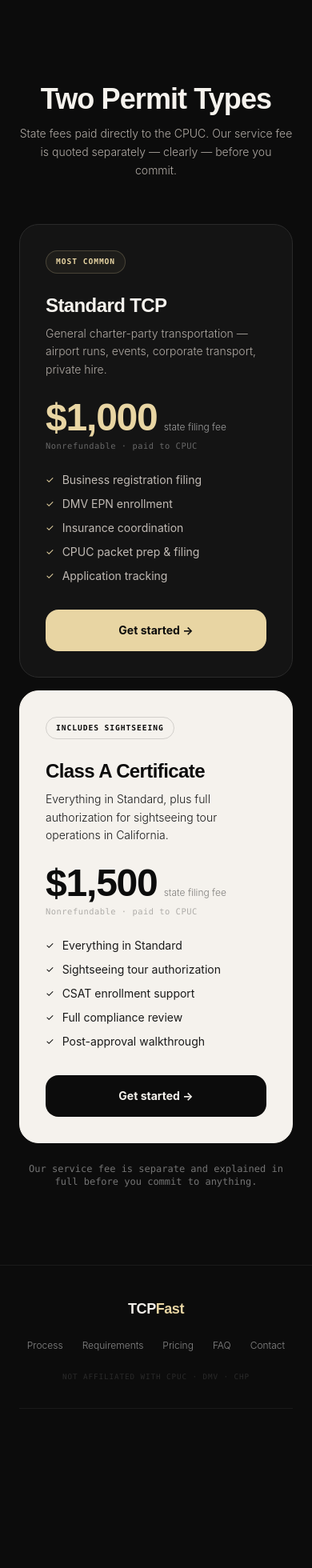
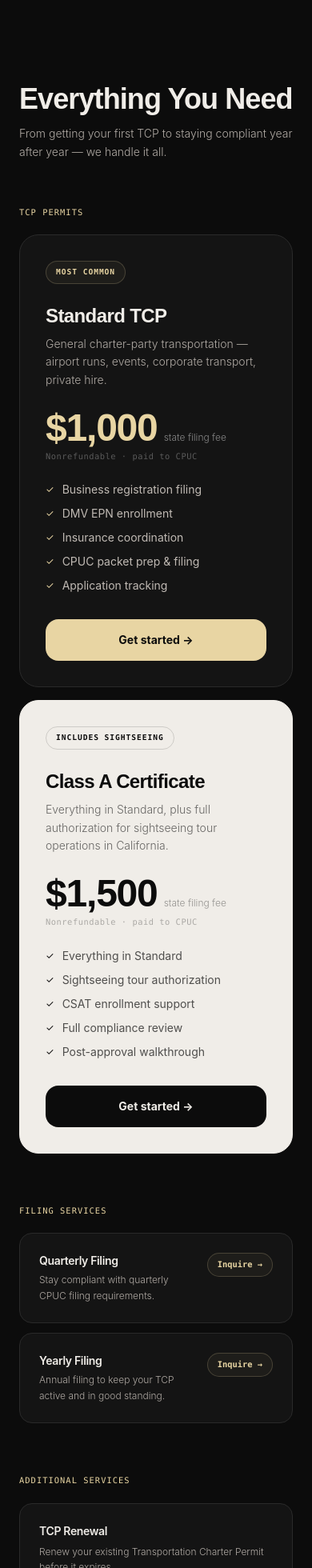
Before and after one commit to gevoglanyan/TCP, a React (Create React App) app: page /pricing in a window 390 px wide. Shown: the part 40-2000 px from the top of the page at 80% size. Before the commit the page ends 1865 px from the top, so only its background shows below. Built offline with nearby package versions, Linux system fonts and the light colour scheme; a web font is replaced by a local one.

Commit message:
Added More Services

```diff
--- a/src/components/Contact.js
+++ b/src/components/Contact.js
@@ -1,7 +1,7 @@
 import { useState, useRef } from 'react';
 import { motion, useInView } from 'framer-motion';
 
-const inputClass = "bg-[#0C0C0C] border border-[#2A2A2A] focus:border-[#E8D5A3] rounded-xl px-4 py-3 text-sm text-[#F5F2ED] outline-none transition-colors duration-200 placeholder-[#3A3A3A] w-full appearance-none";
+const inputClass = "bg-[#0C0C0C] border border-[#2A2A2A] focus:border-[#E8D5A3] rounded-xl px-4 py-3 text-sm text-[#F0EDE8] outline-none transition-colors duration-200 placeholder-[#3A3A3A] w-full appearance-none";
 const labelClass = "text-[0.65rem] font-mono font-semibold uppercase tracking-widest text-[#A0A0A0] mb-1.5 block";
 
 export default function Contact() {
@@ -21,81 +21,143 @@
       <div className="max-w-6xl mx-auto" ref={ref}>
         <div className="grid grid-cols-1 md:grid-cols-[1fr_1.5fr] gap-12 md:gap-20 items-start">
           <div className="md:sticky md:top-28">
-            <motion.h2 initial={{ opacity: 0, y: 16 }} animate={inView ? { opacity: 1, y: 0 } : {}} transition={{ duration: 0.6, delay: 0.1 }}
-              className="font-display text-4xl md:text-5xl font-bold text-[#F5F2ED] leading-tight tracking-tight mb-4">
+            <motion.h2
+              initial={{ opacity: 0, y: 16 }}
+              animate={inView ? { opacity: 1, y: 0 } : {}}
+              transition={{ duration: 0.6, delay: 0.1 }}
+              className="font-display text-4xl md:text-5xl font-bold text-[#F0EDE8] leading-tight tracking-tight mb-4"
+            >
               Let's get<br />
               <span className="text-[#A0A0A0] font-light">your permit<br />moving.</span>
             </motion.h2>
-            <motion.p initial={{ opacity: 0, y: 10 }} animate={inView ? { opacity: 1, y: 0 } : {}} transition={{ duration: 0.6, delay: 0.2 }}
-              className="text-sm text-[#B0AAA4] leading-relaxed font-light mb-8">
+            <motion.p
+              initial={{ opacity: 0, y: 10 }}
+              animate={inView ? { opacity: 1, y: 0 } : {}}
+              transition={{ duration: 0.6, delay: 0.2 }}
+              className="text-sm text-[#B0AAA4] leading-relaxed font-light mb-8"
+            >
               We'll respond within one business day with a full consultation and clear quote. No commitment required.
             </motion.p>
-            <motion.div initial={{ opacity: 0 }} animate={inView ? { opacity: 1 } : {}} transition={{ duration: 0.6, delay: 0.3 }}
-              className="flex flex-col gap-4">
+            <motion.div
+              initial={{ opacity: 0 }}
+              animate={inView ? { opacity: 1 } : {}}
+              transition={{ duration: 0.6, delay: 0.3 }}
+              className="flex flex-col gap-4"
+            >
               {[
-                { label: 'Email', val: 'tcpservices4you@gmail.com' },
+                { label: 'Email', val: 'permits@tcpfast.com' },
                 { label: 'Phone', val: '(323) 841-5151' },
-                { label: 'Hours', val: 'Mon – Fri, 9am – 6pm PST' },
+                { label: 'Hours', val: 'Mon–Fri, 9am–6pm PT' },
               ].map((c) => (
                 <div key={c.label} className="flex items-center gap-3">
                   <div className="w-8 h-8 rounded-full bg-[#141414] border border-[#2A2A2A] flex items-center justify-center flex-shrink-0">
                     <div className="w-1.5 h-1.5 rounded-full bg-[#E8D5A3]" />
                   </div>
                   <div>
-                    <div className="text-[0.58rem] font-mono font-semibold uppercase tracking-widest text-[#A0A0A0]/70">{c.label}</div>
-                    <div className="text-sm font-medium text-[#F5F2ED]">{c.val}</div>
+                    <div className="text-[0.58rem] font-mono font-semibold uppercase tracking-widest text-[#888888]/60">{c.label}</div>
+                    <div className="text-sm font-medium text-[#F0EDE8]">{c.val}</div>
                   </div>
                 </div>
               ))}
             </motion.div>
           </div>
 
-          <motion.form onSubmit={handleSubmit}
-            initial={{ opacity: 0, y: 24 }} animate={inView ? { opacity: 1, y: 0 } : {}}
+          <motion.form
+            onSubmit={handleSubmit}
+            initial={{ opacity: 0, y: 24 }}
+            animate={inView ? { opacity: 1, y: 0 } : {}}
             transition={{ duration: 0.7, delay: 0.2, ease: [0.22, 1, 0.36, 1] }}
-            className="bg-[#141414] border border-[#2A2A2A] rounded-3xl p-8 flex flex-col gap-4">
+            className="bg-[#141414] border border-[#2A2A2A] rounded-3xl p-8 flex flex-col gap-4"
+          >
             <div className="grid grid-cols-1 sm:grid-cols-2 gap-4">
-              <div><label className={labelClass}>First Name</label><input type="text" placeholder="John" required className={inputClass} /></div>
-              <div><label className={labelClass}>Last Name</label><input type="text" placeholder="Smith" required className={inputClass} /></div>
+              <div>
+                <label className={labelClass}>First Name</label>
+                <input type="text" placeholder="John" required className={inputClass} />
+              </div>
+              <div>
+                <label className={labelClass}>Last Name</label>
+                <input type="text" placeholder="Smith" required className={inputClass} />
+              </div>
             </div>
-            <div><label className={labelClass}>Email</label><input type="email" placeholder="you@company.com" required className={inputClass} /></div>
-            <div><label className={labelClass}>Phone</label><input type="tel" placeholder="(555) 000-0000" className={inputClass} /></div>
+
             <div>
-              <label className={labelClass}>Permit Type</label>
+              <label className={labelClass}>Email</label>
+              <input type="email" placeholder="you@company.com" required className={inputClass} />
+            </div>
+
+            <div>
+              <label className={labelClass}>Phone</label>
+              <input type="tel" placeholder="(555) 000-0000" className={inputClass} />
+            </div>
+
+            <div>
+              <label className={labelClass}>Service Needed</label>
               <select className={inputClass} style={{ paddingRight: '2.2rem' }}>
                 <option value="">Select...</option>
-                <option>Standard TCP ($1,000 Filing Fee)</option>
-                <option>Class A Certificate ($1,500 Filing Fee)</option>
+                <optgroup label="TCP Permits">
+                  <option>Standard TCP ($1,000 Filing Fee)</option>
+                  <option>Class A Certificate ($1,500 Filing Fee)</option>
+                </optgroup>
+                <optgroup label="TCP Services">
+                  <option>TCP Renewal</option>
+                  <option>TCP Transfer</option>
+                </optgroup>
+                <optgroup label="Filing">
+                  <option>Quarterly Filing</option>
+                  <option>Yearly Filing</option>
+                </optgroup>
+                <optgroup label="Business Services">
+                  <option>Corporation Formation</option>
+                  <option>EIN Number</option>
+                </optgroup>
+                <optgroup label="Permits">
+                  <option>City Permit</option>
+                  <option>Airport Permit</option>
+                  <option>Airport Permit Renewal</option>
+                </optgroup>
                 <option>Not Sure — Need Guidance</option>
               </select>
             </div>
+
             <div>
               <label className={labelClass}>Vehicle Type</label>
               <select className={inputClass} style={{ paddingRight: '2.2rem' }}>
                 <option value="">Select...</option>
                 <option>Sedan / SUV (Under 11 Passengers)</option>
-                <option>Van / Sprinter (11 – 15 Passengers)</option>
-                <option>Minibus (16 – 24 Passengers)</option>
-                <option>Full-Size Bus (25+ Passengers)</option>
+                <option>Van / Sprinter (11–15 Passengers)</option>
+                <option>Minibus (16–24 Passengers)</option>
+                <option>Bus (25+ Passengers)</option>
                 <option>Multiple Types</option>
+                <option>No Vehicle Yet</option>
               </select>
             </div>
+
             <div>
               <label className={labelClass}>Tell Us About Your Operation</label>
-              <textarea rows={4} placeholder="Describe your planned service, number of vehicles, existing registrations..."
-                className={`${inputClass} resize-y leading-relaxed`} />
+              <textarea
+                rows={4}
+                placeholder="Describe your planned service, number of vehicles, existing registrations, or anything else we should know..."
+                className={`${inputClass} resize-y leading-relaxed`}
+              />
             </div>
-            <button type="submit" disabled={status !== 'idle'}
+
+            <button
+              type="submit"
+              disabled={status !== 'idle'}
               className={`w-full py-4 px-6 rounded-2xl font-bold text-sm border-none cursor-pointer transition-all duration-300 ${
-                status === 'done' ? 'bg-[#4ADE80]/15 text-[#4ADE80] cursor-default'
-                : status === 'loading' ? 'bg-[#E8D5A3]/50 text-[#0C0C0C] cursor-wait'
-                : 'bg-[#E8D5A3] hover:bg-[#F0E4B8] text-[#0C0C0C] hover:scale-[1.02]'
-              }`}>
+                status === 'done'
+                  ? 'bg-[#4ADE80]/15 text-[#4ADE80] cursor-default'
+                  : status === 'loading'
+                  ? 'bg-[#E8D5A3]/50 text-[#0C0C0C] cursor-wait'
+                  : 'bg-[#E8D5A3] hover:bg-[#F0E4B8] text-[#0C0C0C] hover:scale-[1.02]'
+              }`}
+            >
               {status === 'idle' && 'Submit & Get a Quote →'}
               {status === 'loading' && 'Sending...'}
               {status === 'done' && "✓ Submitted — we'll be in touch within 1 business day."}
             </button>
-            <p className="text-[0.65rem] font-mono text-[#A0A0A0]/60 text-center tracking-wide">
+
+            <p className="text-[0.62rem] font-mono text-[#888888]/40 text-center tracking-wide">
               No commitment required · Response within 1 business day
             </p>
           </motion.form>
--- a/src/components/FAQ.js
+++ b/src/components/FAQ.js
@@ -8,6 +8,12 @@
   { q: 'Does the $1,000 filing fee go to you?', a: "No. The $1,000 or $1,500 fee goes directly to the CPUC and is nonrefundable. Our service fee is separate and covers all preparation and filing work. You'll see a complete breakdown before you commit to anything." },
   { q: 'How long does the whole process take?', a: 'CPUC review alone is 30–60 days from receipt of a complete packet. Pre-submission work adds 2–4 weeks. Total: 6–10 weeks from first contact to permit in hand.' },
   { q: 'What happens if my application is rejected?', a: "Rejections almost always come from incomplete or incorrect documentation. Because we prepare and verify every item before submission, this is rare. If an issue arises during CPUC review, we handle follow-up communication on your behalf." },
+  { q: 'Do you handle TCP renewals?', a: 'Yes. We manage the full TCP renewal process so your permit stays active and in good standing. Contact us before your renewal deadline to avoid any lapse in operating authority.' },
+  { q: 'Can you transfer a TCP to a new owner?', a: 'Yes. TCP transfers involve a separate CPUC process. We handle all the paperwork and coordination required to transfer an existing permit to a new business entity or owner.' },
+  { q: 'Do you help with airport permits?', a: 'Yes. We assist with obtaining and renewing airport operating permits required to pick up and drop off passengers at California airports. Requirements vary by airport so contact us with your specific location.' },
+  { q: 'What is an EIN and do I need one?', a: 'An Employer Identification Number (EIN) is issued by the IRS and is required for your business to open a bank account, hire employees, and file taxes. We handle the IRS application on your behalf — it\'s typically one of the first steps after forming your corporation.' },
+  { q: 'Do you help form corporations or LLCs?', a: 'Yes. We file your Articles of Incorporation or Articles of Organization with the California Secretary of State. Having a registered business entity is required before any TCP or permit application can begin.' },
+  { q: 'What is quarterly or yearly filing?', a: 'Certain CPUC and city requirements involve ongoing periodic filings to keep your operating authority current. We handle both quarterly and yearly filings so you stay compliant without having to track deadlines yourself.' },
 ];
 
 function FAQItem({ faq, index, isOpen, onToggle }) {
@@ -15,7 +21,7 @@
     <motion.div
       initial={{ opacity: 0, y: 12 }}
       animate={{ opacity: 1, y: 0 }}
-      transition={{ duration: 0.5, delay: index * 0.06 }}
+      transition={{ duration: 0.5, delay: index * 0.04 }}
       className="border-b border-[#1A1A1A] last:border-0"
     >
       <button
@@ -23,7 +29,7 @@
         className="w-full text-left bg-transparent border-none cursor-pointer py-5 px-0 flex items-start justify-between gap-4 group"
       >
         <span className={`text-sm font-semibold leading-snug tracking-tight transition-colors duration-200 ${
-          isOpen ? 'text-[#E8D5A3]' : 'text-[#F5F2ED] group-hover:text-[#E8D5A3]'
+          isOpen ? 'text-[#E8D5A3]' : 'text-[#F0EDE8] group-hover:text-[#E8D5A3]'
         }`}>
           {faq.q}
         </span>
@@ -69,21 +75,30 @@
               initial={{ opacity: 0, y: 16 }}
               animate={inView ? { opacity: 1, y: 0 } : {}}
               transition={{ duration: 0.6, delay: 0.1 }}
-              className="font-display text-4xl md:text-5xl font-bold text-[#F5F2ED] leading-tight tracking-tight mb-4"
+              className="font-display text-4xl md:text-5xl font-bold text-[#F0EDE8] leading-tight tracking-tight mb-4"
             >
               Questions<br />
-              <span className="text-[#A0A0A0] font-light">Answered.</span>
+              <span className="text-[#A0A0A0] font-light">answered.</span>
             </motion.h2>
+            <motion.p
+              initial={{ opacity: 0 }}
+              animate={inView ? { opacity: 1 } : {}}
+              transition={{ duration: 0.6, delay: 0.2 }}
+              className="text-sm text-[#B0AAA4] leading-relaxed font-light mb-6"
+            >
+              Can't find your answer? Reach out directly and we'll walk you through your specific situation.
+            </motion.p>
             <motion.a
               initial={{ opacity: 0 }}
               animate={inView ? { opacity: 1 } : {}}
               transition={{ duration: 0.6, delay: 0.3 }}
-              href="contact"
+              href="/contact"
               className="link-line inline-flex items-center gap-2 text-sm font-medium text-[#A0A0A0] hover:text-[#E8D5A3] no-underline transition-colors"
             >
-              Still have Questions? →
+              Contact us →
             </motion.a>
           </div>
+
           {inView && (
             <div className="flex flex-col">
               {faqs.map((f, i) => (
--- a/src/components/Footer.js
+++ b/src/components/Footer.js
@@ -4,7 +4,7 @@
 const links = [
   { label: 'Process', href: '/process' },
   { label: 'Requirements', href: '/requirements' },
-  { label: 'Pricing', href: '/pricing' },
+  { label: 'Services & Pricing', href: '/pricing' },
   { label: 'FAQ', href: '/faq' },
   { label: 'Contact', href: '/contact' },
 ];
--- a/src/components/Nav.js
+++ b/src/components/Nav.js
@@ -14,7 +14,7 @@
   const links = [
     { label: 'Process', href: '/process' },
     { label: 'Requirements', href: '/requirements' },
-    { label: 'Pricing', href: '/pricing' },
+    { label: 'Services & Pricing', href: '/pricing' },
     { label: 'FAQ', href: '/faq' },
     { label: 'Contact', href: '/contact' },
   ];
--- a/src/components/Pricing.js
+++ b/src/components/Pricing.js
@@ -1,5 +1,6 @@
 import { useRef } from 'react';
 import { motion, useInView } from 'framer-motion';
+import { Link } from 'react-router-dom';
 
 const plans = [
   {
@@ -22,6 +23,21 @@
   },
 ];
 
+const filingServices = [
+  { name: 'Quarterly Filing', desc: 'Stay compliant with quarterly CPUC filing requirements.' },
+  { name: 'Yearly Filing', desc: 'Annual filing to keep your TCP active and in good standing.' },
+];
+
+const additionalServices = [
+  { name: 'TCP Renewal', desc: 'Renew your existing Transportation Charter Permit before it expires.' },
+  { name: 'TCP Transfer', desc: 'Transfer your TCP to a new owner or business entity.' },
+  { name: 'Corporation Formation', desc: 'We handle the full CA Secretary of State registration for your LLC or Corporation.' },
+  { name: 'EIN Number', desc: 'Obtain your Employer Identification Number (EIN) directly from the IRS.' },
+  { name: 'City Permit', desc: 'City-level operating permits required by certain municipalities in California.' },
+  { name: 'Airport Permit', desc: 'Authorization to pick up and drop off passengers at California airports.' },
+  { name: 'Airport Permit Renewal', desc: 'Renew your existing airport operating permit before expiration.' },
+];
+
 export default function Pricing() {
   const ref = useRef(null);
   const inView = useInView(ref, { once: true, margin: '-80px' });
@@ -34,14 +50,23 @@
           initial={{ opacity: 0, y: 16 }}
           animate={inView ? { opacity: 1, y: 0 } : {}}
           transition={{ duration: 0.6 }}
-          className="text-center mb-14"
+          className="mb-14"
         >
-          <h2 className="font-display text-4xl md:text-5xl font-bold text-[#F5F2ED] tracking-tight mb-3">Two Permit Types</h2>
-          <p className="text-sm text-[#B0AAA4] max-w-sm mx-auto font-light leading-relaxed">
-            State fees paid directly to the CPUC. Our service fee is quoted separately — clearly — before you commit.
+          <h2 className="font-display text-4xl md:text-5xl font-bold text-[#F0EDE8] tracking-tight mb-3">Everything You Need</h2>
+          <p className="text-sm text-[#B0AAA4] max-w-sm font-light leading-relaxed">
+            From getting your first TCP to staying compliant year after year — we handle it all.
           </p>
         </motion.div>
-        <div className="grid grid-cols-1 md:grid-cols-2 gap-4 max-w-3xl mx-auto">
+
+        <motion.p
+          initial={{ opacity: 0 }}
+          animate={inView ? { opacity: 1 } : {}}
+          transition={{ duration: 0.5 }}
+          className="text-[0.65rem] font-mono font-medium text-[#E8D5A3] tracking-widest uppercase mb-5"
+        >
+          TCP Permits
+        </motion.p>
+        <div className="grid grid-cols-1 md:grid-cols-2 gap-4 max-w-3xl mb-16">
           {plans.map((p, i) => (
             <motion.div
               key={p.name}
@@ -50,60 +75,123 @@
               transition={{ duration: 0.6, delay: i * 0.12, ease: [0.22, 1, 0.36, 1] }}
               className={`card-glow relative rounded-3xl p-8 border flex flex-col ${
                 p.featured
-                  ? 'bg-[#F5F2ED] border-[#F5F2ED] text-[#0C0C0C]'
-                  : 'bg-[#141414] border-[#2A2A2A] text-[#F5F2ED]'
+                  ? 'bg-[#F0EDE8] border-[#F0EDE8] text-[#0C0C0C]'
+                  : 'bg-[#141414] border-[#2A2A2A] text-[#F0EDE8]'
               }`}
             >
-              <span className={`text-[0.6rem] font-mono font-semibold tracking-widest uppercase px-3 py-1.5 rounded-full border self-start mb-6 ${
+              <div className="flex items-center justify-between mb-6">
+                <span className={`text-[0.6rem] font-mono font-semibold tracking-widest uppercase px-3 py-1.5 rounded-full border ${
                   p.featured
                     ? 'border-[#0C0C0C]/15 bg-[#0C0C0C]/8 text-[#0C0C0C]'
                     : 'border-[#E8D5A3]/20 bg-[#E8D5A3]/5 text-[#E8D5A3]'
                 }`}>
                   {p.tag}
                 </span>
-              <h3 className={`font-display text-2xl font-bold tracking-tight mb-2 ${p.featured ? 'text-[#0C0C0C]' : 'text-[#F5F2ED]'}`}>
+              </div>
+              <h3 className={`font-display text-2xl font-bold tracking-tight mb-2 ${p.featured ? 'text-[#0C0C0C]' : 'text-[#F0EDE8]'}`}>
                 {p.name}
               </h3>
-              <p className={`text-sm leading-relaxed mb-6 font-light ${p.featured ? 'text-[#1A1A1A]' : 'text-[#B0AAA4]'}`}>
+              <p className={`text-sm leading-relaxed mb-6 font-light ${p.featured ? 'text-[#0C0C0C]/60' : 'text-[#B0AAA4]'}`}>
                 {p.desc}
               </p>
               <div className="mb-6">
                 <span className={`font-display text-5xl font-bold tracking-tight ${p.featured ? 'text-[#0C0C0C]' : 'text-[#E8D5A3]'}`}>
                   {p.fee}
                 </span>
-                <span className={`text-xs ml-2 font-light ${p.featured ? 'text-[#0C0C0C]/50' : 'text-[#A0A0A0]'}`}>
+                <span className={`text-xs ml-2 font-light ${p.featured ? 'text-[#0C0C0C]/40' : 'text-[#888888]'}`}>
                   {p.feeLabel}
                 </span>
-                <p className={`text-[0.65rem] mt-1 font-mono tracking-wider ${p.featured ? 'text-[#0C0C0C]/30' : 'text-[#A0A0A0]/60'}`}>
+                <p className={`text-[0.65rem] mt-1 font-mono tracking-wider ${p.featured ? 'text-[#0C0C0C]/30' : 'text-[#888888]/60'}`}>
                   Nonrefundable · paid to CPUC
                 </p>
               </div>
               <ul className="flex flex-col gap-2.5 mb-8 flex-1">
                 {p.items.map((item) => (
-                  <li key={item} className={`flex items-center gap-2.5 text-sm ${p.featured ? 'text-[#1A1A1A]' : 'text-[#C0BAB4]'}`}>
+                  <li key={item} className={`flex items-center gap-2.5 text-sm ${p.featured ? 'text-[#0C0C0C]/70' : 'text-[#C0BAB4]'}`}>
                     <span className={`text-xs flex-shrink-0 ${p.featured ? 'text-[#0C0C0C]' : 'text-[#E8D5A3]'}`}>✓</span>
                     {item}
                   </li>
                 ))}
               </ul>
-              <a href="#contact"
+              <Link to="/contact"
                 className={`block text-center text-sm font-bold py-4 rounded-2xl no-underline transition-all duration-200 hover:scale-105 ${
                   p.featured
-                    ? 'bg-[#0C0C0C] text-[#F5F2ED] hover:bg-[#1A1A1A]'
+                    ? 'bg-[#0C0C0C] text-[#F0EDE8] hover:bg-[#1A1A1A]'
                     : 'bg-[#E8D5A3] text-[#0C0C0C] hover:bg-[#F0E4B8]'
                 }`}>
                 Get started →
-              </a>
+              </Link>
             </motion.div>
           ))}
         </div>
+
+        {/* Filing Services */}
         <motion.p
           initial={{ opacity: 0 }}
           animate={inView ? { opacity: 1 } : {}}
-          transition={{ duration: 0.6, delay: 0.5 }}
-          className="text-center text-xs text-[#A0A0A0]/70 mt-6 font-light font-mono"
+          transition={{ duration: 0.5, delay: 0.2 }}
+          className="text-[0.65rem] font-mono font-medium text-[#E8D5A3] tracking-widest uppercase mb-5"
         >
-          Our service fee is separate and explained in full before you commit to anything.
+          Filing Services
+        </motion.p>
+        <div className="grid grid-cols-1 sm:grid-cols-2 gap-3 mb-16">
+          {filingServices.map((s, i) => (
+            <motion.div
+              key={s.name}
+              initial={{ opacity: 0, y: 16 }}
+              animate={inView ? { opacity: 1, y: 0 } : {}}
+              transition={{ duration: 0.5, delay: 0.3 + i * 0.08 }}
+              className="card-glow bg-[#141414] border border-[#2A2A2A] rounded-2xl p-6 flex items-start justify-between gap-4"
+            >
+              <div>
+                <h4 className="text-sm font-semibold text-[#F0EDE8] mb-1 tracking-tight">{s.name}</h4>
+                <p className="text-xs text-[#B0AAA4] leading-relaxed font-light">{s.desc}</p>
+              </div>
+              <Link to="/contact"
+                className="flex-shrink-0 text-[0.65rem] font-mono font-semibold text-[#E8D5A3] border border-[#E8D5A3]/20 bg-[#E8D5A3]/5 px-3 py-1.5 rounded-full no-underline hover:bg-[#E8D5A3]/10 transition-colors whitespace-nowrap">
+                Inquire →
+              </Link>
+            </motion.div>
+          ))}
+        </div>
+
+        {/* Additional Services */}
+        <motion.p
+          initial={{ opacity: 0 }}
+          animate={inView ? { opacity: 1 } : {}}
+          transition={{ duration: 0.5, delay: 0.4 }}
+          className="text-[0.65rem] font-mono font-medium text-[#E8D5A3] tracking-widest uppercase mb-5"
+        >
+          Additional Services
+        </motion.p>
+        <div className="grid grid-cols-1 sm:grid-cols-2 lg:grid-cols-3 gap-3">
+          {additionalServices.map((s, i) => (
+            <motion.div
+              key={s.name}
+              initial={{ opacity: 0, y: 16 }}
+              animate={inView ? { opacity: 1, y: 0 } : {}}
+              transition={{ duration: 0.5, delay: 0.5 + i * 0.06 }}
+              className="card-glow bg-[#141414] border border-[#2A2A2A] rounded-2xl p-6 flex flex-col justify-between gap-4"
+            >
+              <div>
+                <h4 className="text-sm font-semibold text-[#F0EDE8] mb-1.5 tracking-tight">{s.name}</h4>
+                <p className="text-xs text-[#B0AAA4] leading-relaxed font-light">{s.desc}</p>
+              </div>
+              <Link to="/contact"
+                className="self-start text-[0.65rem] font-mono font-semibold text-[#E8D5A3] border border-[#E8D5A3]/20 bg-[#E8D5A3]/5 px-3 py-1.5 rounded-full no-underline hover:bg-[#E8D5A3]/10 transition-colors">
+                Inquire →
+              </Link>
+            </motion.div>
+          ))}
+        </div>
+
+        <motion.p
+          initial={{ opacity: 0 }}
+          animate={inView ? { opacity: 1 } : {}}
+          transition={{ duration: 0.6, delay: 0.8 }}
+          className="text-center text-xs text-[#888888]/50 mt-10 font-light font-mono"
+        >
+          All service fees are quoted clearly before you commit to anything.
         </motion.p>
       </div>
     </section>
```
Lines whose indentation alone changed are shown as unchanged.
